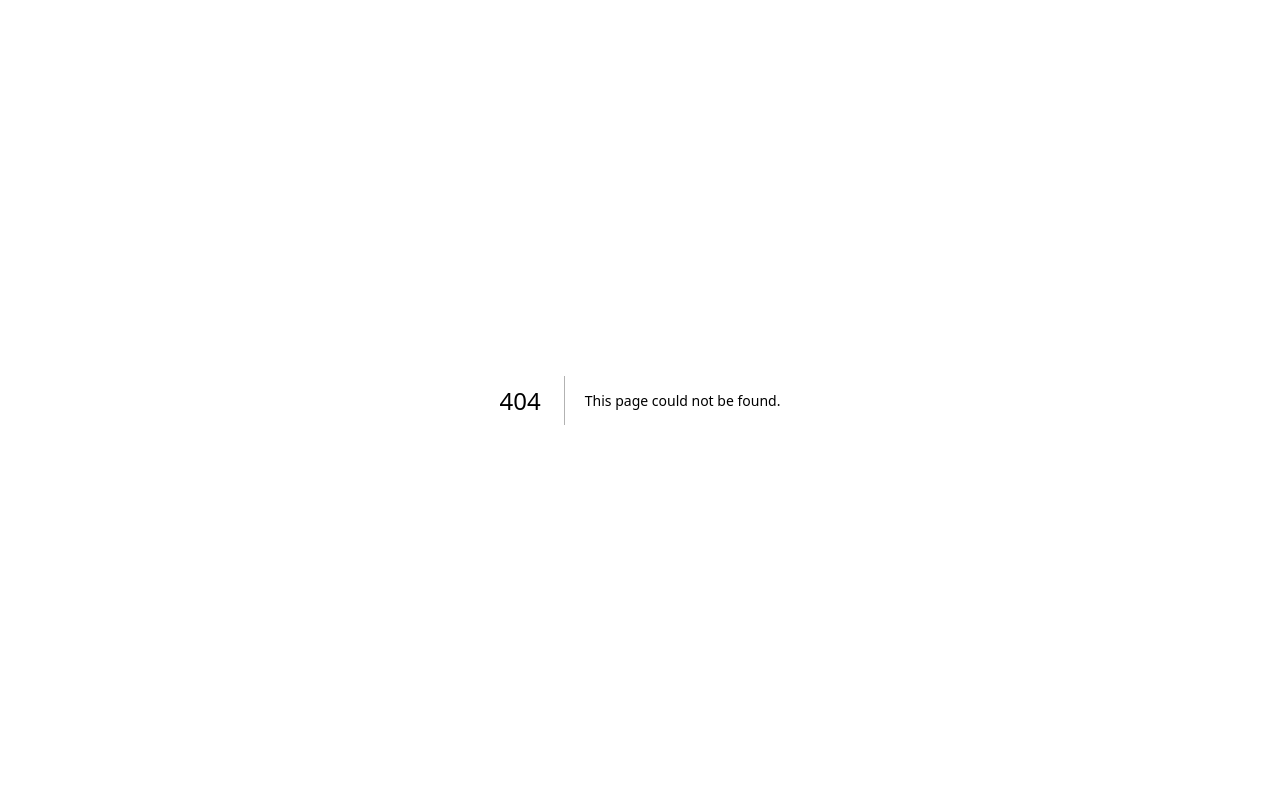
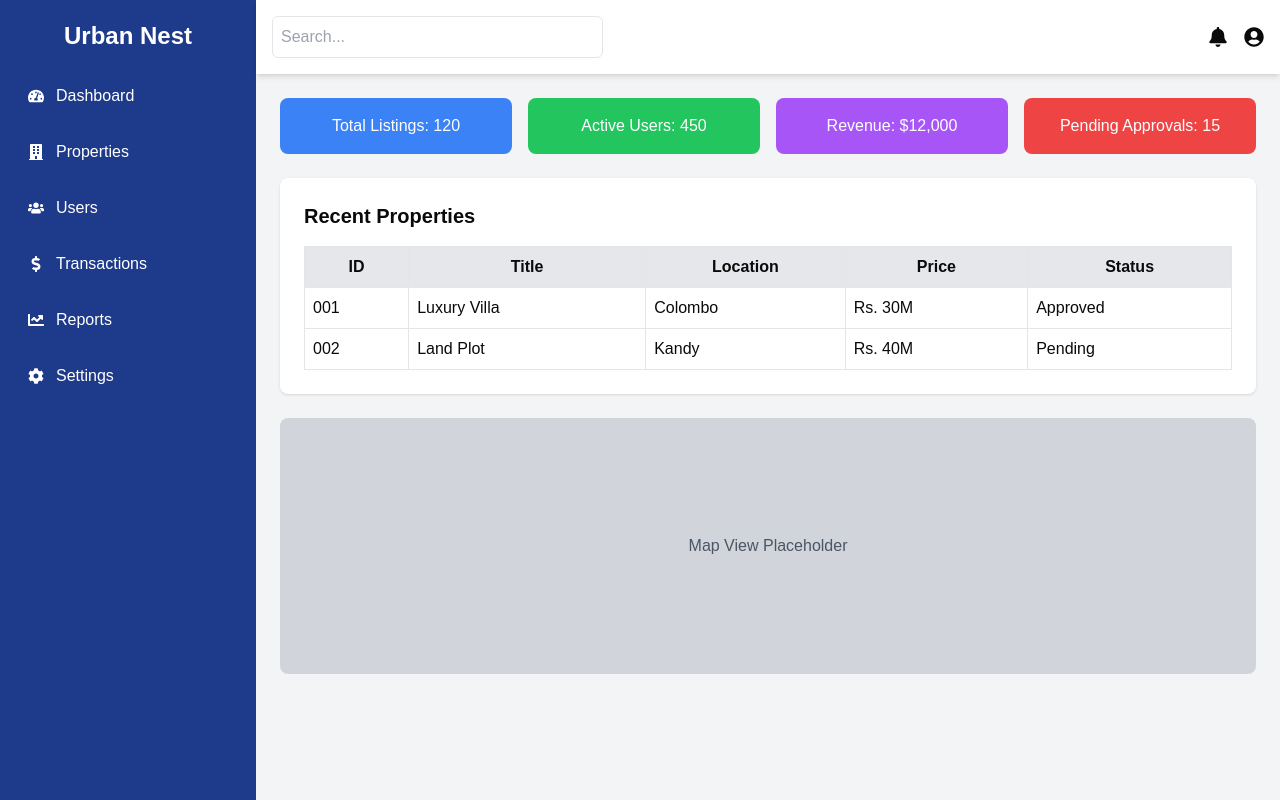
Before and after one commit to randilsk/RealEstate-Web-App, a Next.js app in the folder frontend/: page /Admin in a window 1280 px wide. Before the commit this address had no page. Built offline with nearby package versions, Linux system fonts and the light colour scheme; what next-redux-wrapper would draw is missing.

Commit message:
admin dashboard

```diff
--- /dev/null
+++ b/frontend/src/app/Admin/page.jsx
@@ -0,0 +1,90 @@
+import React from 'react';
+import { FaTachometerAlt, FaBuilding, FaUsers, FaDollarSign, FaChartLine, FaCog, FaBell, FaUserCircle } from 'react-icons/fa';
+
+export default function Dashboard() {
+    return (
+        <div className="flex h-screen">
+            {/* Sidebar */}
+            <div className="w-64 bg-blue-900 text-white p-5">
+                <h2 className="text-center text-2xl font-bold mb-6">Urban Nest</h2>
+                <ul className="space-y-4">
+                    <li className="flex items-center gap-3 cursor-pointer hover:bg-blue-700 p-2 rounded-md">
+                        <FaTachometerAlt /> Dashboard
+                    </li>
+                    <li className="flex items-center gap-3 cursor-pointer hover:bg-blue-700 p-2 rounded-md">
+                        <FaBuilding /> Properties
+                    </li>
+                    <li className="flex items-center gap-3 cursor-pointer hover:bg-blue-700 p-2 rounded-md">
+                        <FaUsers /> Users
+                    </li>
+                    <li className="flex items-center gap-3 cursor-pointer hover:bg-blue-700 p-2 rounded-md">
+                        <FaDollarSign /> Transactions
+                    </li>
+                    <li className="flex items-center gap-3 cursor-pointer hover:bg-blue-700 p-2 rounded-md">
+                        <FaChartLine /> Reports
+                    </li>
+                    <li className="flex items-center gap-3 cursor-pointer hover:bg-blue-700 p-2 rounded-md">
+                        <FaCog /> Settings
+                    </li>
+                </ul>
+            </div>
+
+            {/* Main Content */}
+            <div className="flex-1 bg-gray-100">
+                {/* Navbar */}
+                <div className="bg-white shadow-md p-4 flex justify-between items-center">
+                    <input type="text" placeholder="Search..." className="p-2 border rounded-md w-1/3" />
+                    <div className="flex gap-4 text-xl">
+                        <FaBell />
+                        <FaUserCircle />
+                    </div>
+                </div>
+
+                {/* Dashboard */}
+                <div className="p-6">
+                    <div className="grid grid-cols-4 gap-4">
+                        <div className="bg-blue-500 p-4 rounded-lg text-white text-center">Total Listings: 120</div>
+                        <div className="bg-green-500 p-4 rounded-lg text-white text-center">Active Users: 450</div>
+                        <div className="bg-purple-500 p-4 rounded-lg text-white text-center">Revenue: $12,000</div>
+                        <div className="bg-red-500 p-4 rounded-lg text-white text-center">Pending Approvals: 15</div>
+                    </div>
+
+                    <div className="bg-white mt-6 p-6 rounded-lg shadow">
+                        <h3 className="text-xl font-bold mb-4">Recent Properties</h3>
+                        <table className="w-full border-collapse border border-gray-300">
+                            <thead>
+                                <tr className="bg-gray-200">
+                                    <th className="border p-2">ID</th>
+                                    <th className="border p-2">Title</th>
+                                    <th className="border p-2">Location</th>
+                                    <th className="border p-2">Price</th>
+                                    <th className="border p-2">Status</th>
+                                </tr>
+                            </thead>
+                            <tbody>
+                                <tr>
+                                    <td className="border p-2">001</td>
+                                    <td className="border p-2">Luxury Villa</td>
+                                    <td className="border p-2">Colombo</td>
+                                    <td className="border p-2">Rs. 30M</td>
+                                    <td className="border p-2">Approved</td>
+                                </tr>
+                                <tr>
+                                    <td className="border p-2">002</td>
+                                    <td className="border p-2">Land Plot</td>
+                                    <td className="border p-2">Kandy</td>
+                                    <td className="border p-2">Rs. 40M</td>
+                                    <td className="border p-2">Pending</td>
+                                </tr>
+                            </tbody>
+                        </table>
+                    </div>
+
+                    <div className="bg-gray-300 mt-6 h-64 rounded-lg flex items-center justify-center">
+                        <span className="text-gray-600">Map View Placeholder</span>
+                    </div>
+                </div>
+            </div>
+        </div>
+    );
+}
--- a/frontend/src/app/dinitha/page.tsx
+++ /dev/null
@@ -1,10 +0,0 @@
-const Page = ()=>{
-    return(
-        <div className="flex flex-col ">
-            <div className="bg-amber-600 w-2/3 h-2/4"></div>
-            <div>Dinitha</div>
-            <div className="bg-amber-600 w-2/3 h-2/4"></div>
-        </div>
-    )
-}
-export default Page
```
